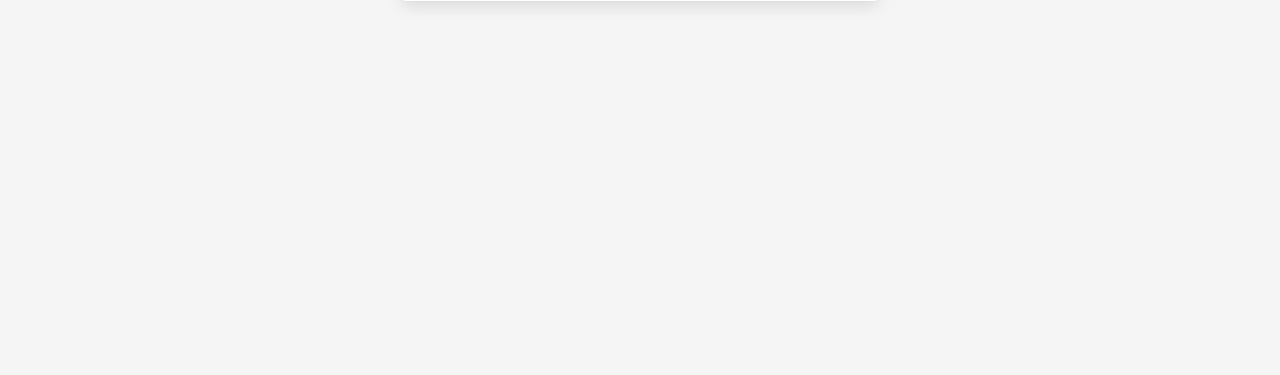
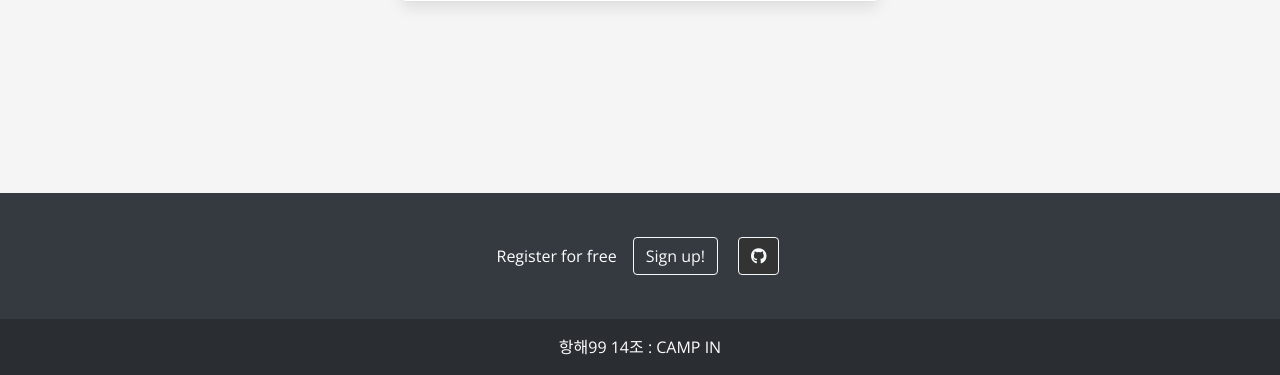
Before and after one commit to hanghea99/camp-in-project, a Flask app: page /login in a window 1280 px wide. Shown: the part 425-800 px from the top of the page. Run offline with Flask 2, Linux system fonts and the light colour scheme; some libraries are stand-ins or nearby versions; some web fonts are replaced.

Commit message:
최종 commit

```diff
--- a/app.py
+++ b/app.py
@@ -101,7 +101,14 @@ def posting_home2(post):
     date = post['date']
     content = post['content']
 
-    return render_template('posting_2.html',name=name,title = title, date = date, content=content) #jinja2 로 데이터를 넘겨줌
+    token_receive = request.cookies.get('mytoken') # 토큰을 받았다면
+    member=True
+    if token_receive is None:
+        member=False
+    else:
+        member=True
+    return render_template('posting_2.html',name=name,title = title, date = date, content=content,member=member) #jinja2 로 데이터를 넘겨줌
+
 
 @app.route('/api/post2', methods=['GET'])  #db에서 post정보를 가지고 오기위한 API
 def posting2():
--- a/static/css/main.css
+++ b/static/css/main.css
@@ -55,12 +55,10 @@ ul {
 li {
   list-style: none;
 }
-
 .comment {
   color: blue;
   font-weight: bold;
 }
-
 /* Navbar */
 
 #navbar {
@@ -254,8 +252,8 @@ a:hover {
     --font-micro: 12px;
   }
 
-  h5 {
-    font-size: 1.2rem;
+  h1.main__h1 {
+    font-size: 1.8rem;
   }
 
   span {
--- a/static/css/style.css
+++ b/static/css/style.css
@@ -55,15 +55,14 @@ li {
   list-style: none;
 }
 
+.wrap {
+  width: 1200px;
+  margin: auto;
+}
 .comment {
   color: blue;
   font-weight: bold;
 }
-.wrap {
-  width: 1200px;
-  margin: auto;
-}
-
 /* Navbar */
 
 #navbar {
--- a/templates/login.html
+++ b/templates/login.html
@@ -2,30 +2,40 @@
 <html lang="en">
     <head>
 
-
         <!-- Bootstrap CSS -->
-    <link rel="stylesheet" href="https://maxcdn.bootstrapcdn.com/bootstrap/4.0.0/css/bootstrap.min.css"
-          integrity="sha384-Gn5384xqQ1aoWXA+058RXPxPg6fy4IWvTNh0E263XmFcJlSAwiGgFAW/dAiS6JXm" crossorigin="anonymous">
-
+        <link
+            rel="stylesheet"
+            href="https://maxcdn.bootstrapcdn.com/bootstrap/4.0.0/css/bootstrap.min.css"
+            integrity="sha384-Gn5384xqQ1aoWXA+058RXPxPg6fy4IWvTNh0E263XmFcJlSAwiGgFAW/dAiS6JXm"
+            crossorigin="anonymous">
 
         <!-- Webpage Title -->
         <title>Log In</title>
 
         <!-- Required meta tags -->
         <meta charset="utf-8">
-    <meta name="viewport" content="width=device-width, initial-scale=1, shrink-to-fit=no">
+        <meta
+            name="viewport"
+            content="width=device-width, initial-scale=1, shrink-to-fit=no">
 
         <!-- Bulma CSS -->
-    <link rel="stylesheet" href="https://cdn.jsdelivr.net/npm/bulma@0.9.1/css/bulma.min.css">
+        <link
+            rel="stylesheet"
+            href="https://cdn.jsdelivr.net/npm/bulma@0.9.1/css/bulma.min.css">
         <!-- Font Awesome CSS -->
-    <link href="//maxcdn.bootstrapcdn.com/font-awesome/4.7.0/css/font-awesome.min.css" rel="stylesheet">
+        <link
+            href="//maxcdn.bootstrapcdn.com/font-awesome/4.7.0/css/font-awesome.min.css"
+            rel="stylesheet">
 
         <!-- JS -->
         <script src="https://ajax.googleapis.com/ajax/libs/jquery/3.4.1/jquery.min.js"></script>
-    <script src="https://cdnjs.cloudflare.com/ajax/libs/jquery-cookie/1.4.1/jquery.cookie.js"></script>
+        <script
+            src="https://cdnjs.cloudflare.com/ajax/libs/jquery-cookie/1.4.1/jquery.cookie.js"></script>
         <script src="../static/js/login.js"></script>
         <!-- 구글폰트 -->
-    <link href="https://fonts.googleapis.com/css?family=Stylish&display=swap" rel="stylesheet">
+        <link
+            href="https://fonts.googleapis.com/css?family=Stylish&display=swap"
+            rel="stylesheet">
 
         <link rel="stylesheet" type="text/css" href="../static/style.css">
 
@@ -54,7 +64,6 @@
 
         <style>
 
-
             .button.is-sparta {
                 background-color: #343a40;
                 border-color: #343a40;
@@ -78,6 +87,11 @@
                 padding: 1rem 1.5rem;
                 max-width: 750px;
                 margin: auto;
+            }
+            footer {
+                position: absolute;
+                bottom: 0;
+                width: 100%;
             }
         </style>
 
@@ -121,7 +135,9 @@
                                 <div class="field has-addons">
                                     <div class="control has-icons-left" style="width:100%">
                                         <input id="input-username" class="input" type="text" placeholder="아이디">
-                                <span class="icon is-small is-left"><i class="fa fa-user"></i></span>
+                                        <span class="icon is-small is-left">
+                                            <i class="fa fa-user"></i>
+                                        </span>
                                     </div>
                                     <div id="btn-check-dup" class="control is-hidden">
                                         <button class="button is-sparta" onclick="check_dup()">중복확인</button>
@@ -134,13 +150,12 @@
                                 <div class="field">
                                     <div class="control has-icons-left">
                                         <input id="input-password" class="input" type="password" placeholder="비밀번호">
-                                <span class="icon is-small is-left"><i class="fa fa-lock"></i></span>
+                                        <span class="icon is-small is-left">
+                                            <i class="fa fa-lock"></i>
+                                        </span>
                                     </div>
-                            <p id="help-password" class="help is-hidden">영문과 숫자 조합의 8-20자의 비밀번호를 설정해주세요. 특수문자(!@#$%^&*)도
-                                사용
-                                가능합니다.</p>
+                                    <p id="help-password" class="help is-hidden">영문과 숫자 조합의 8-20자의 비밀번호를 설정해주세요. 특수문자(!@#$%^&*)도 사용 가능합니다.</p>
                                 </div>
-
 
                             </div>
                             <div id="div-sign-in-or-up" class="has-text-centered">
@@ -154,7 +169,8 @@
                                 <h4 class="mb-3">아직 회원이 아니라면</h4>
                                 <nav class="level is-mobile">
 
-                            <button class="level-item button is-sparta is-outlined"
+                                    <button
+                                        class="level-item button is-sparta is-outlined"
                                         onclick="toggle_sign_up()">
                                         회원가입하기
                                     </button>
@@ -165,9 +181,14 @@
                                 <div class="mb-5">
                                     <div class="field">
                                         <div class="control has-icons-left" style="width:100%">
-                                    <input id="input-password2" class="input" type="password"
+                                            <input
+                                                id="input-password2"
+                                                class="input"
+                                                type="password"
                                                 placeholder="비밀번호 재입력">
-                                    <span class="icon is-small is-left"><i class="fa fa-lock"></i></span>
+                                            <span class="icon is-small is-left">
+                                                <i class="fa fa-lock"></i>
+                                            </span>
                                         </div>
                                         <p id="help-password2" class="help is-hidden">비밀번호를 다시 한 번 입력해주세요.</p>
 
@@ -177,12 +198,13 @@
                                     <button class="level-item button is-sparta" onclick="sign_up()">
                                         회원가입
                                     </button>
-                            <button class="level-item button is-sparta is-outlined" onclick="toggle_sign_up()">
+                                    <button
+                                        class="level-item button is-sparta is-outlined"
+                                        onclick="toggle_sign_up()">
                                         취소
                                     </button>
                                 </nav>
                             </div>
-
 
                         </div>
                     </article>
@@ -190,6 +212,40 @@
 
             </div>
         </section>
+        <footer class="bg-dark text-center text-white">
+            <!-- Grid container -->
+            <div class="container p-4  pb-0">
+                <!-- Section: Social media -->
+                <section class="">
+                    <p class="d-flex justify-content-center align-items-center mt-3">
+                        <span class="me-3 mr-3">Register for free
+                        </span>
+                        <button
+                            type="button"
+                            class="mr-3 btn btn-outline-light btn-rounded"
+                            onclick="login();">
+                            Sign up!
+                        </button>
 
+                        <!-- Github -->
+                        <a
+                            class="btn btn-floating m-1 btn-outline-light"
+                            style="background-color: #333333;"
+                            href="https://github.com/hanghea99/camp-in-project"
+                            target="_blank"
+                            role="button">
+                            <i class="fab fa-github"></i>
+                        </a>
+                    </p>
+                </section>
+            </div>
+
+            <!-- Copyright -->
+            <div class="text-center p-3" style="background-color: rgba(0, 0, 0, 0.2);">
+                항해99 14조 :
+                <a class="text-white" href="https://mdbootstrap.com/">CAMP IN</a>
+            </div>
+            <!-- Copyright -->
+        </footer>
     </body>
 </html>
--- a/templates/posting.html
+++ b/templates/posting.html
@@ -37,7 +37,6 @@
             src="https://cdnjs.cloudflare.com/ajax/libs/popper.js/1.12.9/umd/popper.min.js"
             integrity="sha384-ApNbgh9B+Y1QKtv3Rn7W3mgPxhU9K/ScQsAP7hUibX39j7fakFPskvXusvfa0b4Q"
             crossorigin="anonymous"></script>
-    <!-- <link rel="stylesheet" type="text/css" href="../static/css/main.css"> -->
     <script defer="defer" src="../static/js/main.js"></script>
 
 
@@ -209,6 +208,7 @@
     </div>
 </section>
 
+
 </body>
 
 </html>
--- a/templates/posting_2.html
+++ b/templates/posting_2.html
@@ -71,7 +71,7 @@
                     {% if member %}
                     <a class="nav-link navbar__menu__item" href="#" onclick="cookieRemove()">logout</a>
                     {% else %}
-                    <a class="nav-link navbar__menu__item" href="login">sign with us!</a>
+                    <a class="nav-link navbar__menu__item" href="/login">sign with us!</a>
 
                     {% endif %}
                 </li>
```
Also changed, not shown: static/css/detail.css (+11 -11 lines), static/css/login.css (deleted, +0 -35 lines), templates/main.html (+7 -1 lines), static/img/home-background.png (deleted). Lines whose indentation alone changed are shown as unchanged.
